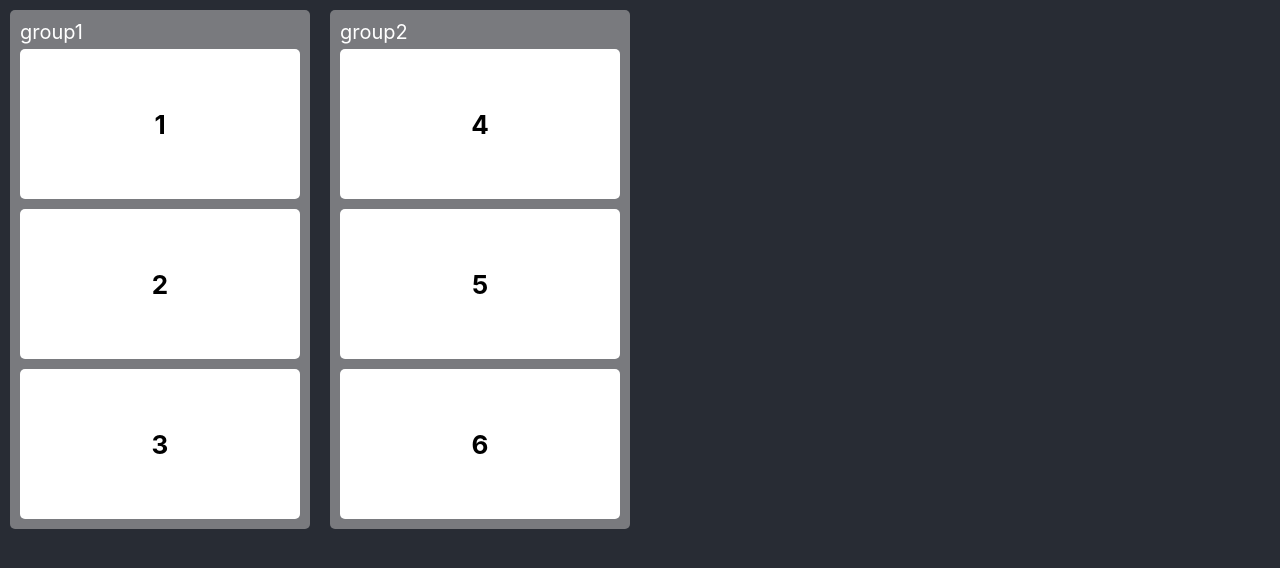
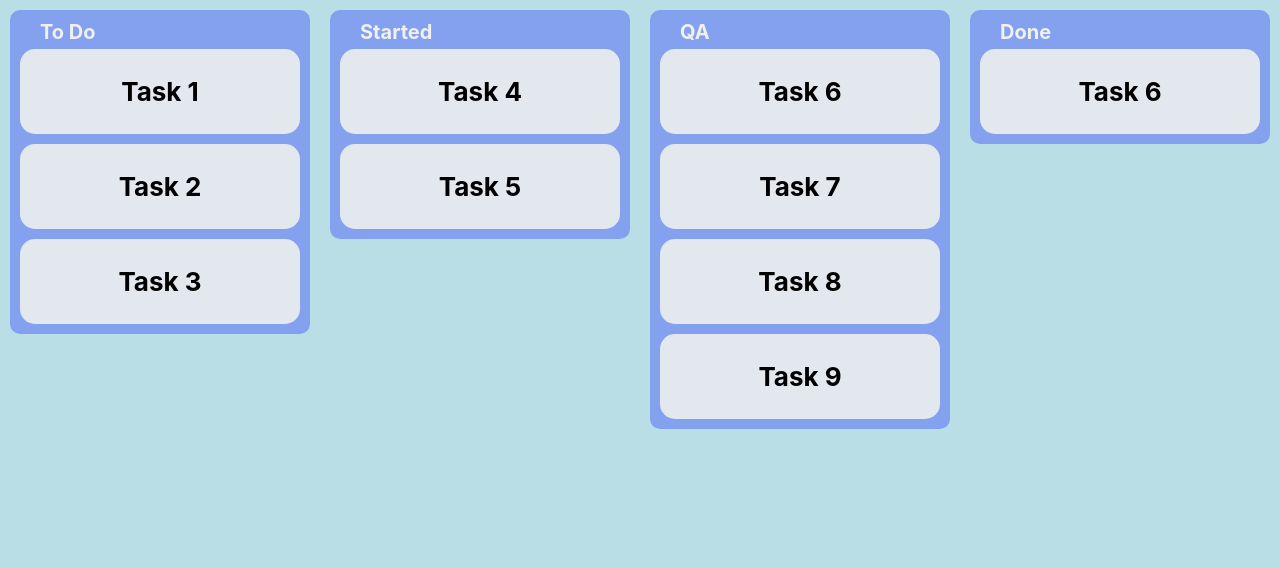
Before and after one commit to UserSampath/task-kanban2, a React (Create React App) app: page / in a window 1280 px wide. Shown: the top 568 px of the page. Built offline with nearby package versions, Linux system fonts and the light colour scheme.

Commit message:
after addnig css

```diff
--- a/src/App.css
+++ b/src/App.css
@@ -14,7 +14,7 @@
 }
 
 .App-header {
-  background-color: #282c34;
+  background-color: #b9dee6;
   min-height: 100vh;
   display: flex;
   /* flex-direction: column;
@@ -48,17 +48,17 @@
 }
 
 .dnd-group {
-  background-color: #797a7e;
-  border-radius: 5px;
+  background-color: #83a1ef;
+  border-radius: 10px;
   padding: 10px;
 }
 .dnd-item {
   display: flex;
   justify-content: center;
   align-items: center;
-  min-height: 150px;
-  background-color: white;
-  border-radius: 5px;
+  min-height: 85px;
+  background-color: rgb(227, 232, 239);
+  border-radius: 15px;
   color: black;
   font-weight: bold;
 }
@@ -75,9 +75,13 @@
   text-align: left;
   margin-bottom: 5px;
   font-size: 20px;
+  font-weight: bold;
+  color: #f0f0f0;
+  margin-left: 20px;
+
 
 }
 
 .current{
-  background-color: black;
+  background-color: rgb(0, 0, 0);
 }
--- a/src/App.js
+++ b/src/App.js
@@ -3,14 +3,17 @@ import './App.css';
 import DragNDrop from './components/DragNDrop';
 
 const data = [
-  { title: 'group1', items: ['1', '2', '3'] },
-  { title: 'group2', items: ['4', '5', '6'] }]
+  { title: 'To Do', items: ['Task 1', 'Task 2', 'Task 3'] },
+  { title: 'Started', items: ['Task 4', 'Task 5'] },
+  { title: 'QA', items: ['Task 6', 'Task 7', 'Task 8', 'Task 9'] },
+  { title: 'Done', items: ['Task 6'] }
+]
 
 function App() {
   return (
     <div className="App">
       <header className="App-header">
-        <DragNDrop data={ data} />
+        <DragNDrop data={data} />
       </header>
     </div>
   );
```
